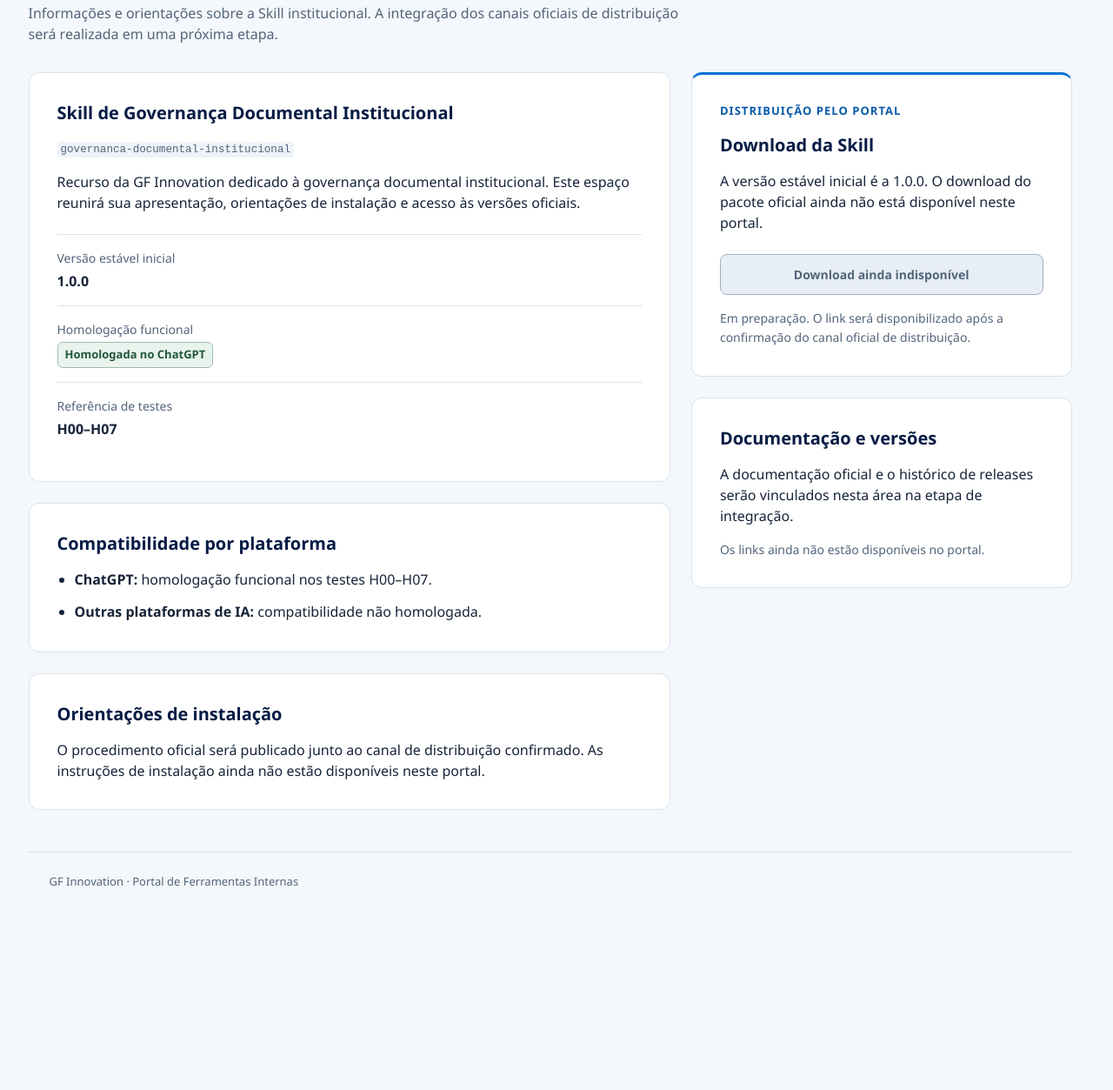
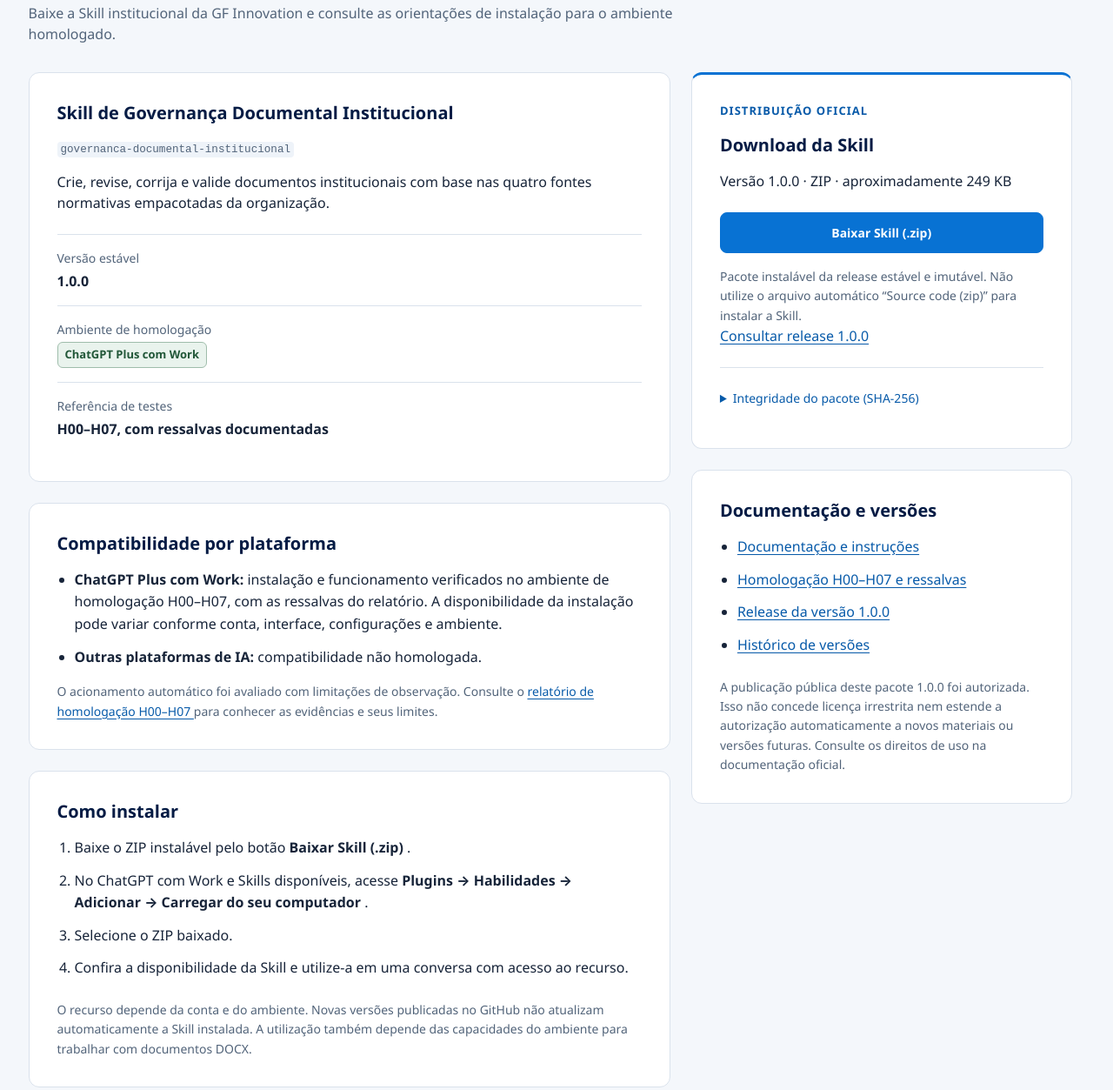
Before and after one commit to johanngf/gf_email_assinaturas, a website: page governanca/index.html in a window 1280 px wide. Shown: the part 200-1453 px from the top of the page at 87% size. Before the commit the page ends 1248 px from the top, so only its background shows below. Drawn offline with Linux system fonts and the light colour scheme.

Commit message:
feat: integrar e documentar

```diff
--- a/governanca/governanca.css
+++ b/governanca/governanca.css
@@ -58,6 +58,40 @@
 .platform-list li + li {
   margin-top: 12px;
 }
+.panel .compatibility-note {
+  margin-top: 16px;
+}
+.installation-steps,
+.documentation-links {
+  line-height: 1.6;
+  margin: 0 0 24px;
+  padding-left: 20px;
+}
+.installation-steps li + li,
+.documentation-links li + li {
+  margin-top: 12px;
+}
+.package-integrity {
+  border-top: 1px solid var(--color-border);
+  font-size: 14px;
+  margin-top: 24px;
+  padding-top: 16px;
+}
+.package-integrity summary {
+  color: #075aa9;
+  cursor: pointer;
+  min-height: 44px;
+  padding: 8px 0;
+}
+.package-integrity summary:focus-visible {
+  outline: 3px solid var(--color-focus);
+  outline-offset: 4px;
+}
+.package-integrity code {
+  display: block;
+  overflow-wrap: anywhere;
+  padding: 8px;
+}
 @media (max-width: 900px) {
   .governance-layout {
     grid-template-columns: minmax(0, 1fr);
--- a/governanca/index.html
+++ b/governanca/index.html
@@ -47,9 +47,8 @@
         <p class="eyebrow">Orientações institucionais</p>
         <h1>Governança Documental</h1>
         <p>
-          Informações e orientações sobre a Skill institucional. A integração
-          dos canais oficiais de distribuição será realizada em uma próxima
-          etapa.
+          Baixe a Skill institucional da GF Innovation e consulte as orientações
+          de instalação para o ambiente homologado.
         </p>
       </div>
       <div class="governance-layout">
@@ -62,22 +61,21 @@
               <code>governanca-documental-institucional</code>
             </p>
             <p>
-              Recurso da GF Innovation dedicado à governança documental
-              institucional. Este espaço reunirá sua apresentação, orientações
-              de instalação e acesso às versões oficiais.
+              Crie, revise, corrija e valide documentos institucionais com base
+              nas quatro fontes normativas empacotadas da organização.
             </p>
             <dl class="skill-facts">
               <div>
-                <dt>Versão estável inicial</dt>
+                <dt>Versão estável</dt>
                 <dd>1.0.0</dd>
               </div>
               <div>
-                <dt>Homologação funcional</dt>
-                <dd><span class="status-badge">Homologada no ChatGPT</span></dd>
+                <dt>Ambiente de homologação</dt>
+                <dd><span class="status-badge">ChatGPT Plus com Work</span></dd>
               </div>
               <div>
                 <dt>Referência de testes</dt>
-                <dd>H00–H07</dd>
+                <dd>H00–H07, com ressalvas documentadas</dd>
               </div>
             </dl>
           </section>
@@ -85,21 +83,53 @@
             <h2 id="compatibilidade-titulo">Compatibilidade por plataforma</h2>
             <ul class="platform-list">
               <li>
-                <strong>ChatGPT:</strong>
-                homologação funcional nos testes H00–H07.
+                <strong>ChatGPT Plus com Work:</strong>
+                instalação e funcionamento verificados no ambiente de
+                homologação H00–H07, com as ressalvas do relatório. A
+                disponibilidade da instalação pode variar conforme conta,
+                interface, configurações e ambiente.
               </li>
               <li>
                 <strong>Outras plataformas de IA:</strong>
                 compatibilidade não homologada.
               </li>
             </ul>
+            <p class="helper compatibility-note">
+              O acionamento automático foi avaliado com limitações de
+              observação. Consulte o
+              <a
+                href="https://github.com/johanngf/skill_governanca_documental/blob/v1.0.0/tests/HOMOLOGACAO.md">
+                relatório de homologação H00–H07
+              </a>
+              para conhecer as evidências e seus limites.
+            </p>
           </section>
           <section class="panel" aria-labelledby="instalacao-titulo">
-            <h2 id="instalacao-titulo">Orientações de instalação</h2>
-            <p>
-              O procedimento oficial será publicado junto ao canal de
-              distribuição confirmado. As instruções de instalação ainda não
-              estão disponíveis neste portal.
+            <h2 id="instalacao-titulo">Como instalar</h2>
+            <ol class="installation-steps">
+              <li>
+                Baixe o ZIP instalável pelo botão
+                <strong>Baixar Skill (.zip)</strong>
+                .
+              </li>
+              <li>
+                No ChatGPT com Work e Skills disponíveis, acesse
+                <strong>
+                  Plugins → Habilidades → Adicionar → Carregar do seu computador
+                </strong>
+                .
+              </li>
+              <li>Selecione o ZIP baixado.</li>
+              <li>
+                Confira a disponibilidade da Skill e utilize-a em uma conversa
+                com acesso ao recurso.
+              </li>
+            </ol>
+            <p class="helper">
+              O recurso depende da conta e do ambiente. Novas versões publicadas
+              no GitHub não atualizam automaticamente a Skill instalada. A
+              utilização também depende das capacidades do ambiente para
+              trabalhar com documentos DOCX.
             </p>
           </section>
         </div>
@@ -107,32 +137,65 @@
           <section
             class="panel download-panel"
             aria-labelledby="download-titulo">
-            <p class="eyebrow">Distribuição pelo portal</p>
+            <p class="eyebrow">Distribuição oficial</p>
             <h2 id="download-titulo">Download da Skill</h2>
+            <p>Versão 1.0.0 · ZIP · aproximadamente 249 KB</p>
+            <a
+              class="button"
+              href="https://github.com/johanngf/skill_governanca_documental/releases/download/v1.0.0/governanca-documental-institucional-v1.0.0.zip">
+              Baixar Skill (.zip)
+            </a>
+            <p class="helper">
+              Pacote instalável da release estável e imutável. Não utilize o
+              arquivo automático “Source code (zip)” para instalar a Skill.
+            </p>
             <p>
-              A versão estável inicial é a 1.0.0. O download do pacote oficial
-              ainda não está disponível neste portal.
+              <a
+                href="https://github.com/johanngf/skill_governanca_documental/releases/tag/v1.0.0">
+                Consultar release 1.0.0
+              </a>
             </p>
-            <button
-              class="button"
-              type="button"
-              disabled
-              aria-describedby="download-aviso">
-              Download ainda indisponível
-            </button>
-            <p class="helper" id="download-aviso">
-              Em preparação. O link será disponibilizado após a confirmação do
-              canal oficial de distribuição.
-            </p>
+            <details class="package-integrity">
+              <summary>Integridade do pacote (SHA-256)</summary>
+              <p class="helper">Para conferência do arquivo baixado:</p>
+              <code>
+                68c408e8c8b5af7da1198856ffc4736d8df4e1f442b4177930f4a1918cd0c085
+              </code>
+            </details>
           </section>
           <section class="panel" aria-labelledby="documentacao-titulo">
             <h2 id="documentacao-titulo">Documentação e versões</h2>
-            <p>
-              A documentação oficial e o histórico de releases serão vinculados
-              nesta área na etapa de integração.
-            </p>
+            <ul class="documentation-links">
+              <li>
+                <a
+                  href="https://github.com/johanngf/skill_governanca_documental/blob/v1.0.0/README.md">
+                  Documentação e instruções
+                </a>
+              </li>
+              <li>
+                <a
+                  href="https://github.com/johanngf/skill_governanca_documental/blob/v1.0.0/tests/HOMOLOGACAO.md">
+                  Homologação H00–H07 e ressalvas
+                </a>
+              </li>
+              <li>
+                <a
+                  href="https://github.com/johanngf/skill_governanca_documental/releases/tag/v1.0.0">
+                  Release da versão 1.0.0
+                </a>
+              </li>
+              <li>
+                <a
+                  href="https://github.com/johanngf/skill_governanca_documental/releases">
+                  Histórico de versões
+                </a>
+              </li>
+            </ul>
             <p class="helper">
-              Os links ainda não estão disponíveis no portal.
+              A publicação pública deste pacote 1.0.0 foi autorizada. Isso não
+              concede licença irrestrita nem estende a autorização
+              automaticamente a novos materiais ou versões futuras. Consulte os
+              direitos de uso na documentação oficial.
             </p>
           </section>
         </div>
```
Also changed, not shown: index.html (+1 -2 lines), README.md.
